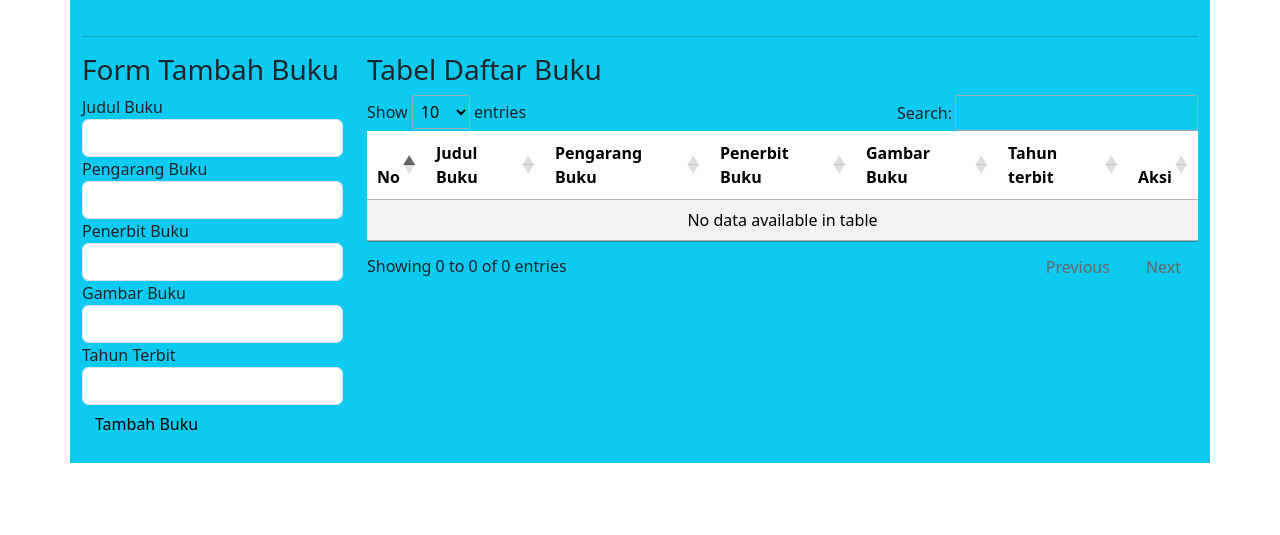
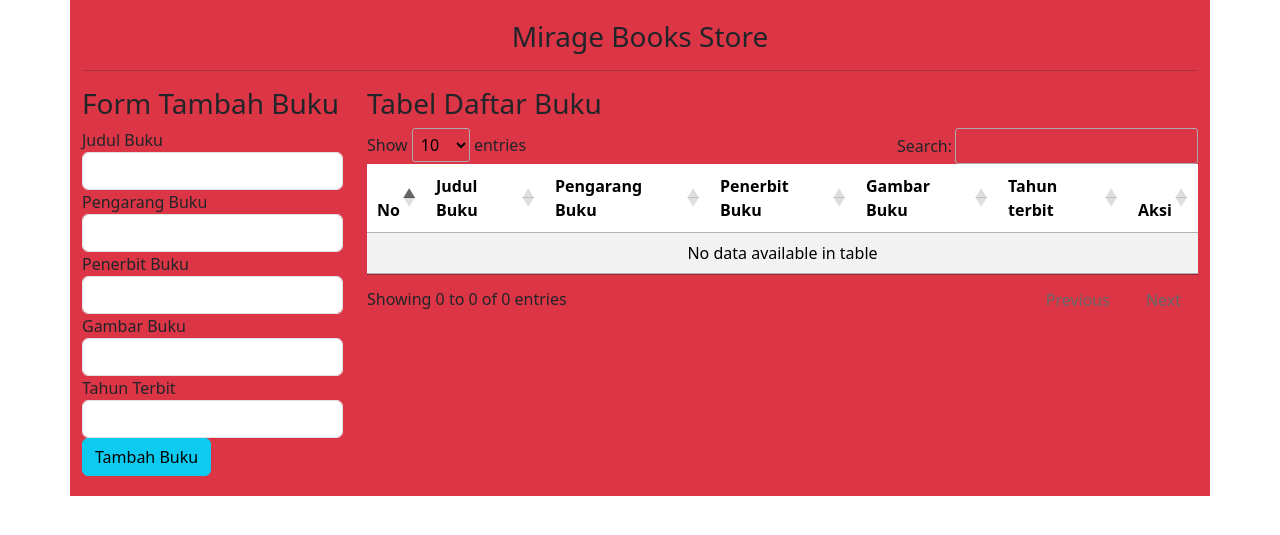
Before and after one commit to diimasputraa/prakweb_b_203040088, a PHP site: page / in a window 1280 px wide. Shown: the top 535 px of the page. Run offline with PHP 8.4, Linux system fonts and the light colour scheme; data that the repository does not hold is empty; some libraries are stand-ins or nearby versions.

Commit message:
Ubah Background Dan Penambahan Nama Toko Buku

```diff
--- a/pw/index.php
+++ b/pw/index.php
@@ -23,8 +23,8 @@
 
 	?>
 
-	<div class="container bg-info" style="padding-top: 20px; padding-bottom: 20px;">
-		<h3></h3>
+	<div class="container bg-danger" style="padding-top: 20px; padding-bottom: 20px;">
+		<center><h3>Mirage Books Store</h3></center>
 		<hr>
 		<div class="row">
 			<div class="col-sm-3">
```
